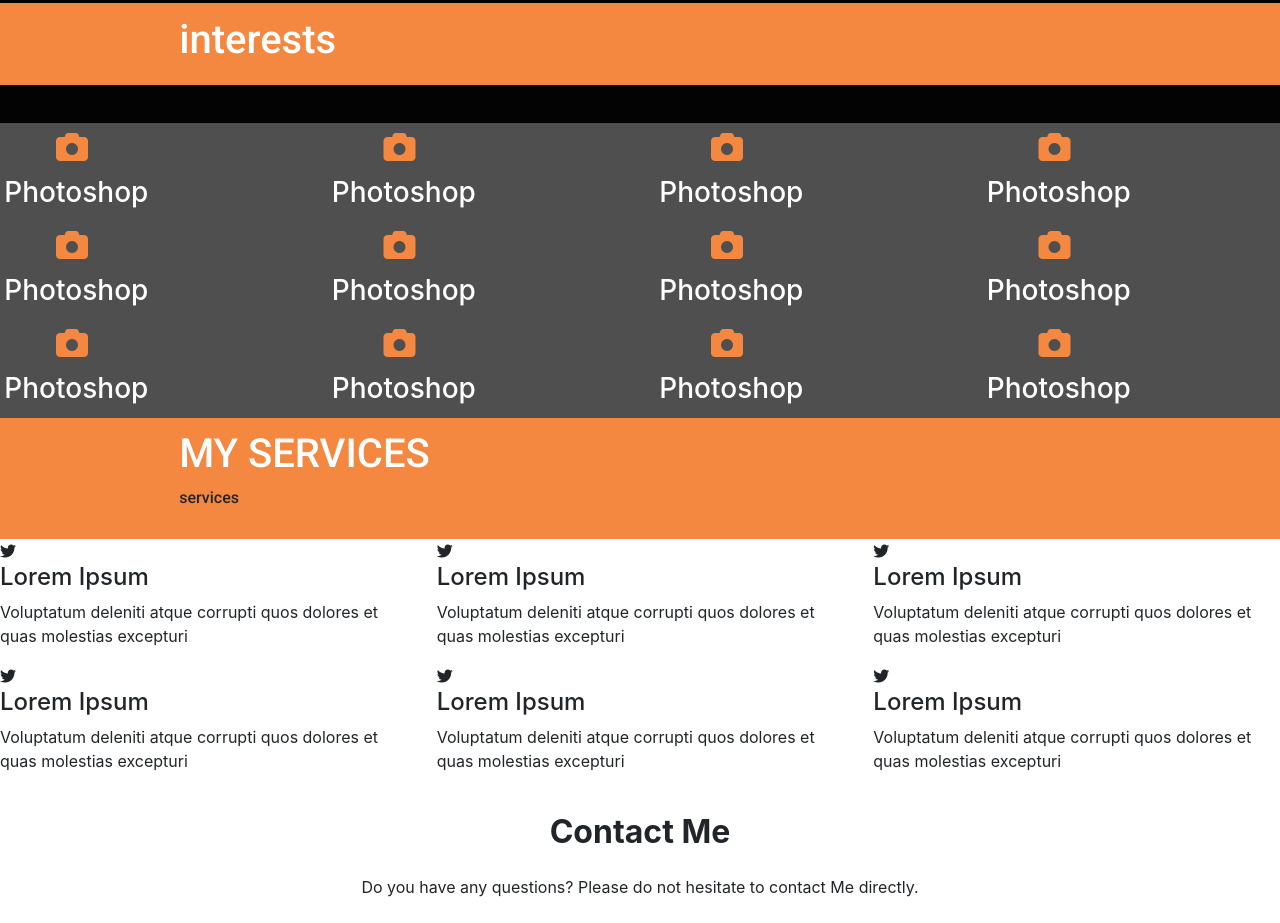
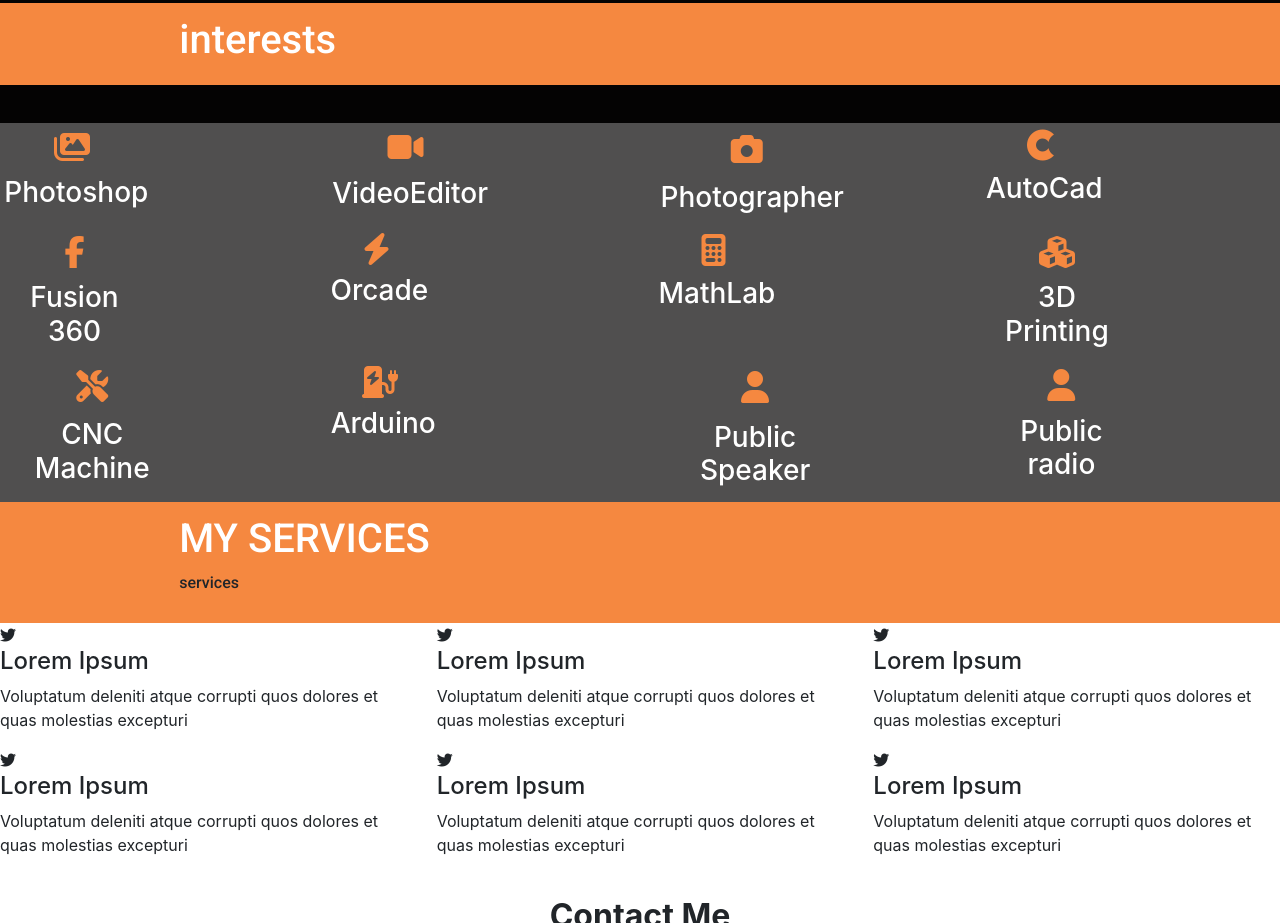
Before and after one commit to JebrilCheikhNajjarine/1st-Version, a plain HTML site: page index.html in a window 1280 px wide. Shown: the part 1860-2783 px from the top of the page. Drawn offline with nearby package versions, Linux system fonts and the light colour scheme; a script that the page names is missing.

Commit message:
Add files via upload

```diff
--- a/index.html
+++ b/index.html
@@ -229,90 +229,92 @@
           </div>
 
           <div class="row interests-content">
-            <div class="col-lg-3 col-md-3 col-sm-6 interests-block">
-              <div >
-                <i class="fas fa-camera fa-2x"></i>
+            <div class="col-lg-3 col-md-4 col-sm-6 interests-block">
+              <div class="icon-box">
+                <i class="fas fa-images fa-2x"></i>
                 <h3>Photoshop</h3>
               </div>
 
             </div>
-            <div class="col-lg-3 col-md-3 col-sm-6 interests-block">
-              <div >
-                <i class="fas fa-camera fa-2x"></i>
-                <h3>Photoshop</h3>
+            <div class="col-lg-3 col-md-4 col-sm-6 interests-block">
+              <div class="icon-box">
+                <i class="fas fa-video fa-2x"></i>
+
+                <h3>VideoEditor</h3>
               </div>
 
             </div>
-            <div class="col-lg-3 col-md-3 col-sm-6 interests-block">
-              <div >
+            <div class="col-lg-3 col-md-4 col-sm-6 interests-block">
+              <div class="icon-box">
                 <i class="fas fa-camera fa-2x"></i>
-                <h3>Photoshop</h3>
+                <h3>Photographer</h3>
               </div>
 
             </div>
-            <div class="col-lg-3 col-md-3 col-sm-6 interests-block">
-              <div >
-                <i class="fas fa-camera fa-2x"></i>
-                <h3>Photoshop</h3>
+            <div class="col-lg-3 col-md-4 col-sm-6 interests-block">
+              <div class="icon-box">
+                <i class="fab fa-cuttlefish fa-2x"></i>
+                <h3>AutoCad</h3>
               </div>
 
             </div>
-            <div class="col-lg-3 col-md-3 col-sm-6 interests-block">
-              <div >
-                <i class="fas fa-camera fa-2x"></i>
-                <h3>Photoshop</h3>
+            <div class="col-lg-3 col-md-4 col-sm-6 interests-block">
+              <div class="icon-box">
+                <i class="fab fa-facebook-f fa-2x"></i>
+                <h3>Fusion 360 </h3>
               </div>
 
             </div>
-            <div class="col-lg-3 col-md-3 col-sm-6 interests-block">
-              <div >
-                <i class="fas fa-camera fa-2x"></i>
-                <h3>Photoshop</h3>
+            <div class="col-lg-3 col-md-4 col-sm-6 interests-block">
+              <div class="icon-box">
+                <i class="fas fa-bolt fa-2x"></i>
+                <h3>Orcade</h3>
               </div>
 
             </div>
-            <div class="col-lg-3 col-md-3 col-sm-6 interests-block">
-              <div >
-                <i class="fas fa-camera fa-2x"></i>
-                <h3>Photoshop</h3>
+            <div class="col-lg-3 col-md-4 col-sm-6 interests-block">
+              <div class="icon-box">
+                <i class="fas fa-calculator fa-2x"></i>
+                <h3>MathLab</h3>
               </div>
 
             </div>
-            <div class="col-lg-3 col-md-3 col-sm-6 interests-block">
-              <div >
-                <i class="fas fa-camera fa-2x"></i>
-                <h3>Photoshop</h3>
+            <div class="col-lg-3 col-md-4 col-sm-6 interests-block">
+              <div class="icon-box">
+                <i class="fas fa-cubes fa-2x"></i>
+                <h3>3D Printing</h3>
               </div>
 
             </div>
-            <div class="col-lg-3 col-md-3 col-sm-6 interests-block">
-              <div >
-                <i class="fas fa-camera fa-2x"></i>
-                <h3>Photoshop</h3>
+            <div class="col-lg-3 col-md-4 col-sm-6 interests-block">
+              <div class="icon-box">
+                <i class="fas fa-tools fa-2x"></i>
+                <h3>CNC Machine</h3>
               </div>
 
             </div>
-            <div class="col-lg-3 col-md-3 col-sm-6 interests-block">
-              <div >
-                <i class="fas fa-camera fa-2x"></i>
-                <h3>Photoshop</h3>
+            <div class="col-lg-3 col-md-4 col-sm-6 interests-block">
+              <div class="icon-box">
+                <i class="fas fa-charging-station fa-2x"></i>
+                <h3>Arduino</h3>
               </div>
 
             </div>
-            <div class="col-lg-3 col-md-3 col-sm-6 interests-block">
-              <div >
-                <i class="fas fa-camera fa-2x"></i>
-                <h3>Photoshop</h3>
+            <div class="col-lg-3 col-md-4 col-sm-6 interests-block">
+              <div class="icon-box">
+                <i class="fas fa-user fa-2x"></i>
+                <h3>Public Speaker</h3>
               </div>
 
             </div>
-            <div class="col-lg-3 col-md-3 col-sm-6 interests-block">
-              <div >
-                <i class="fas fa-camera fa-2x"></i>
-                <h3>Photoshop</h3>
+            <div class="col-lg-3 col-md-4 col-sm-6 interests-block">
+              <div class="icon-box">
+                <i class="fas fa-user fa-2x"></i>
+                <h3>Public radio</h3>
               </div>
 
             </div>
+
 
 
 
```
